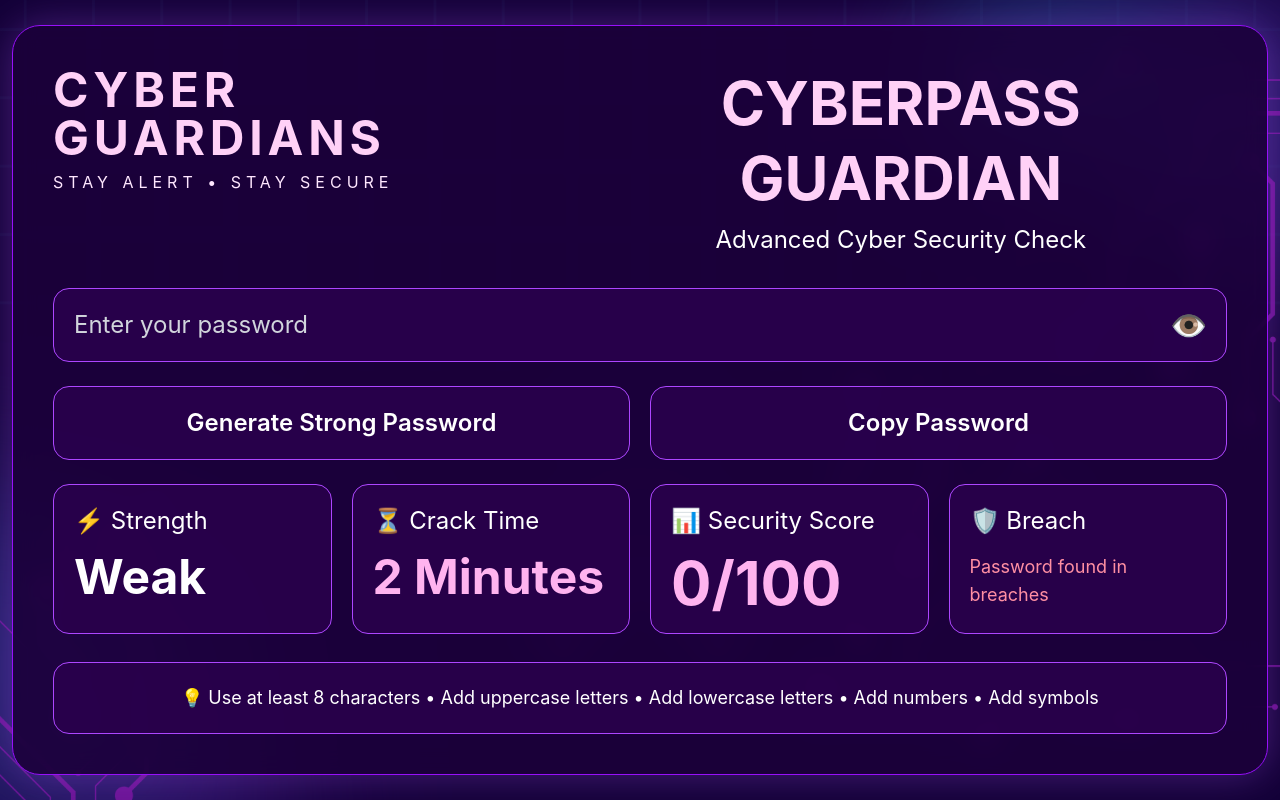
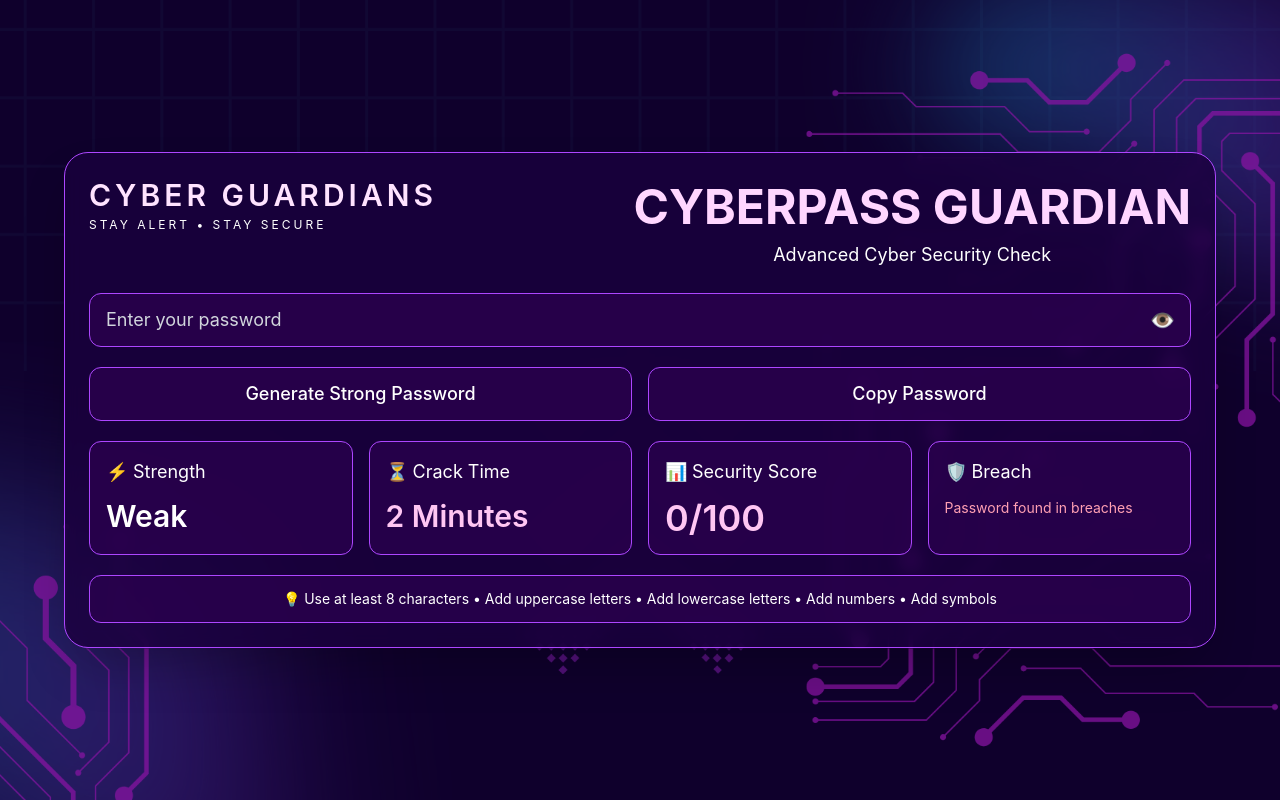
Before and after one commit to samriddhi7289-commits/cyberpass-guardian, a React (Vite) app: page / in a window 1280 px wide. Built offline with nearby package versions, Linux system fonts and the light colour scheme.

Commit message:
improved ui and font clarity

```diff
--- a/src/App.jsx
+++ b/src/App.jsx
@@ -13,53 +13,53 @@ export default function App() {
         backgroundImage: `url(${cyberBg})`,
       }}
     >
-      {/* BRIGHT CYBER OVERLAY */}
-      <div className="absolute inset-0 bg-[#12002f]/30"></div>
+      {/* LIGHT OVERLAY */}
+      <div className="absolute inset-0 bg-black/25"></div>
 
-      {/* MAIN FLOATING CONTAINER */}
-      <div className="relative z-10 w-full max-w-7xl rounded-[28px] border border-purple-600 bg-[#1b003a]/88 backdrop-blur-md p-4 md:p-10 shadow-[0_0_40px_rgba(168,85,247,0.35)] overflow-hidden">
+      {/* MAIN CONTAINER */}
+      <div className="relative z-10 w-full max-w-6xl rounded-[24px] border border-purple-500 bg-[#1a003d]/82 backdrop-blur-sm p-4 md:p-6 shadow-2xl overflow-hidden">
 
         {/* HEADER */}
-        <div className="flex flex-col md:flex-row md:justify-between md:items-start items-center gap-5 mb-8">
+        <div className="flex flex-col md:flex-row md:justify-between md:items-start items-center gap-4 mb-6">
 
-          {/* LEFT LOGO */}
+          {/* LOGO */}
           <div className="text-center md:text-left">
-            <h2 className="text-[#ffd1f7] text-xl md:text-5xl font-bold tracking-widest">
+            <h2 className="text-[#ffe3ff] text-lg md:text-3xl font-semibold tracking-[4px]">
               CYBER GUARDIANS
             </h2>
 
-            <p className="text-[#ffe7ff] text-[10px] md:text-base tracking-[5px] mt-2">
+            <p className="text-white text-[9px] md:text-xs tracking-[3px] mt-1">
               STAY ALERT • STAY SECURE
             </p>
           </div>
 
-          {/* MAIN TITLE */}
+          {/* TITLE */}
           <div className="text-center">
-            <h1 className="text-[#ffd1f7] text-3xl md:text-6xl font-bold leading-tight">
+            <h1 className="text-[#ffd6ff] text-2xl md:text-5xl font-bold leading-tight">
               CYBERPASS GUARDIAN
             </h1>
 
-            <p className="text-[#ffffff] mt-2 text-sm md:text-2xl">
+            <p className="text-white mt-1 text-xs md:text-lg">
               Advanced Cyber Security Check
             </p>
           </div>
 
         </div>
 
-        {/* PASSWORD INPUT */}
-        <div className="relative mb-6">
+        {/* INPUT */}
+        <div className="relative mb-5">
 
           <input
             type={showPassword ? "text" : "password"}
             placeholder="Enter your password"
             value={password}
             onChange={(e) => setPassword(e.target.value)}
-            className="w-full bg-[#2a004d]/90 border border-purple-500 rounded-2xl px-5 py-4 md:py-5 text-base md:text-2xl outline-none text-white placeholder:text-gray-300"
+            className="w-full bg-[#2a004d]/80 border border-purple-500 rounded-xl px-4 py-3 text-sm md:text-lg outline-none text-white placeholder:text-gray-300"
           />
 
           <button
             onClick={() => setShowPassword(!showPassword)}
-            className="absolute right-5 top-1/2 -translate-y-1/2 text-2xl md:text-3xl text-white"
+            className="absolute right-4 top-1/2 -translate-y-1/2 text-xl text-white"
           >
             👁
           </button>
@@ -67,68 +67,68 @@ export default function App() {
         </div>
 
         {/* BUTTONS */}
-        <div className="grid grid-cols-1 md:grid-cols-2 gap-5 mb-6">
+        <div className="grid grid-cols-1 md:grid-cols-2 gap-4 mb-5">
 
-          <button className="bg-[#2a004d]/90 border border-purple-500 rounded-2xl py-4 md:py-5 text-lg md:text-2xl font-semibold text-white hover:bg-purple-800 transition duration-300">
+          <button className="bg-[#2a004d]/80 border border-purple-500 rounded-xl py-3 text-sm md:text-lg font-medium text-white hover:bg-purple-800 transition duration-300">
             Generate Strong Password
           </button>
 
-          <button className="bg-[#2a004d]/90 border border-purple-500 rounded-2xl py-4 md:py-5 text-lg md:text-2xl font-semibold text-white hover:bg-purple-800 transition duration-300">
+          <button className="bg-[#2a004d]/80 border border-purple-500 rounded-xl py-3 text-sm md:text-lg font-medium text-white hover:bg-purple-800 transition duration-300">
             Copy Password
           </button>
 
         </div>
 
-        {/* INFO CARDS */}
-        <div className="grid grid-cols-1 sm:grid-cols-2 md:grid-cols-4 gap-5">
+        {/* CARDS */}
+        <div className="grid grid-cols-1 sm:grid-cols-2 md:grid-cols-4 gap-4">
 
           {/* CARD 1 */}
-          <div className="bg-[#2a004d]/80 border border-purple-500 rounded-2xl p-5">
+          <div className="bg-[#2a004d]/75 border border-purple-500 rounded-xl p-4">
 
-            <h3 className="text-lg md:text-2xl mb-4 text-white">
+            <h3 className="text-sm md:text-lg mb-3 text-white">
               ⚡ Strength
             </h3>
 
-            <p className="text-3xl md:text-5xl font-bold text-white">
+            <p className="text-2xl md:text-3xl font-semibold text-white">
               Weak
             </p>
 
           </div>
 
           {/* CARD 2 */}
-          <div className="bg-[#2a004d]/80 border border-purple-500 rounded-2xl p-5">
+          <div className="bg-[#2a004d]/75 border border-purple-500 rounded-xl p-4">
 
-            <h3 className="text-lg md:text-2xl mb-4 text-white">
+            <h3 className="text-sm md:text-lg mb-3 text-white">
               ⏳ Crack Time
             </h3>
 
-            <p className="text-3xl md:text-5xl font-bold text-[#ffb3ef]">
+            <p className="text-2xl md:text-3xl font-semibold text-[#ffc6f3]">
               2 Minutes
             </p>
 
           </div>
 
           {/* CARD 3 */}
-          <div className="bg-[#2a004d]/80 border border-purple-500 rounded-2xl p-5">
+          <div className="bg-[#2a004d]/75 border border-purple-500 rounded-xl p-4">
 
-            <h3 className="text-lg md:text-2xl mb-4 text-white">
+            <h3 className="text-sm md:text-lg mb-3 text-white">
               📊 Security Score
             </h3>
 
-            <p className="text-4xl md:text-6xl font-bold text-[#ffb3ef]">
+            <p className="text-3xl md:text-4xl font-semibold text-[#ffc6f3]">
               0/100
             </p>
 
           </div>
 
           {/* CARD 4 */}
-          <div className="bg-[#2a004d]/80 border border-purple-500 rounded-2xl p-5">
+          <div className="bg-[#2a004d]/75 border border-purple-500 rounded-xl p-4">
 
-            <h3 className="text-lg md:text-2xl mb-4 text-white">
+            <h3 className="text-sm md:text-lg mb-3 text-white">
               🛡 Breach
             </h3>
 
-            <p className="text-sm md:text-lg text-[#ff8fa3]">
+            <p className="text-xs md:text-sm text-[#ff9fb3]">
               Password found in breaches
             </p>
 
@@ -137,7 +137,7 @@ export default function App() {
         </div>
 
         {/* FOOTER */}
-        <div className="mt-7 bg-[#2a004d]/80 border border-purple-500 rounded-2xl p-4 md:p-5 text-center text-xs md:text-lg text-white leading-relaxed">
+        <div className="mt-5 bg-[#2a004d]/75 border border-purple-500 rounded-xl p-3 text-center text-[10px] md:text-sm text-white leading-relaxed">
 
           💡 Use at least 8 characters • Add uppercase letters • Add lowercase letters • Add numbers • Add symbols
 
```
